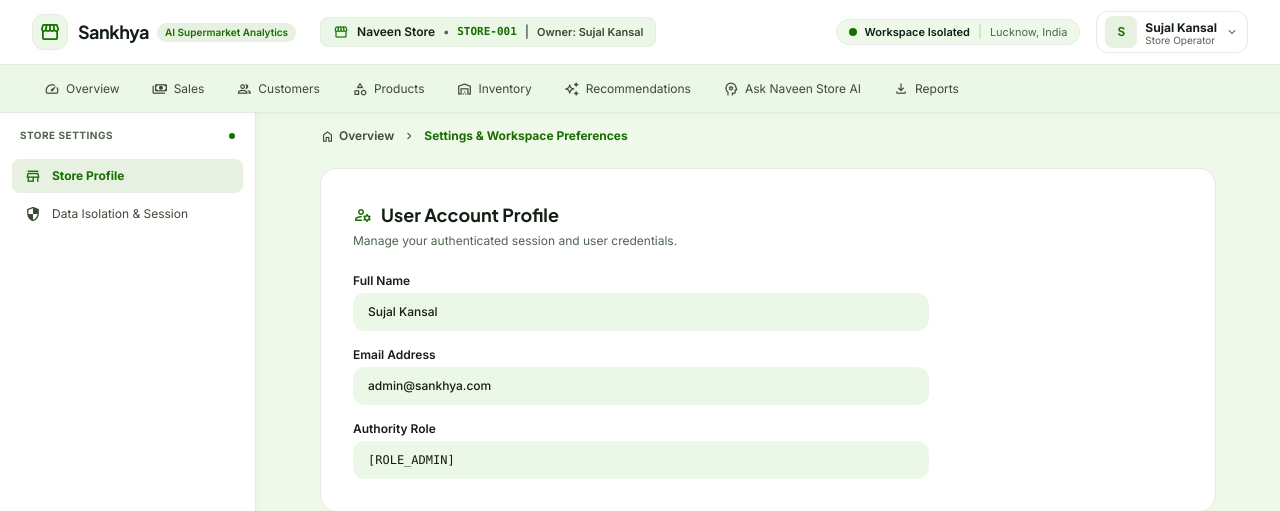
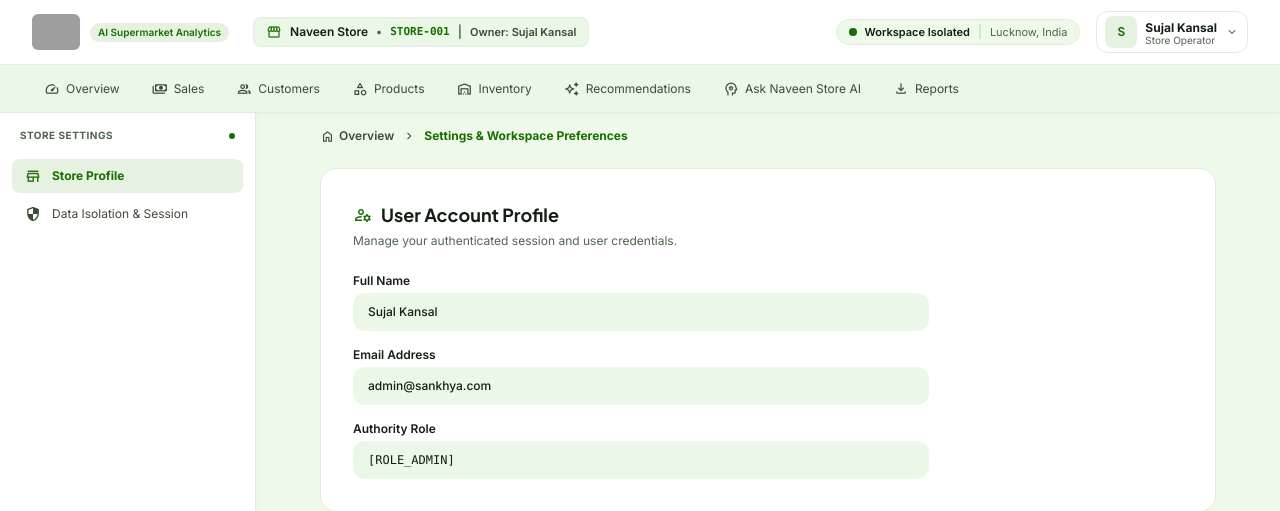
Before and after one commit to Sujalkan07/Sankhya, a Spring Boot app: page /settings in a window 1280 px wide. Shown: the top 511 px of the page. Run offline with Spring Boot 4, Linux system fonts and the light colour scheme; a user stored in the database is signed in; data comes from the database, SQL or seed files in the repository; some of the project's set-up classes (security, data sources, template engines, error pages and the like) are left out, and stand-ins take their place; some libraries are stand-ins or nearby versions; grey boxes are pictures that could not be loaded.

Commit message:
Logo changed

```diff
--- a/src/main/resources/templates/fragments/topbar.html
+++ b/src/main/resources/templates/fragments/topbar.html
@@ -16,15 +16,10 @@
 
             <!-- Brand Logo -->
             <a th:href="@{/dashboard}" class="flex items-center gap-2.5">
-                <div class="w-9 h-9 rounded-xl bg-surface-container-low border border-[#E7E9E3] p-1.5 flex items-center justify-center text-primary shadow-xs">
-                    <span class="material-symbols-outlined text-[22px]">storefront</span>
-                </div>
-                <div class="flex items-center gap-2">
-                    <span class="font-headline font-bold text-lg text-on-surface tracking-tight leading-none">Sankhya</span>
-                    <span class="hidden sm:inline-block px-2 py-0.5 rounded-full bg-surface-container text-primary font-semibold text-[10px]">
-                        AI Supermarket Analytics
-                    </span>
-                </div>
+                <img th:src="@{/images/sankhya-logo.jpg}" alt="Sankhya" class="h-9 w-auto object-contain rounded-md" />
+                <span class="hidden sm:inline-block px-2 py-0.5 rounded-full bg-surface-container text-primary font-semibold text-[10px]">
+                    AI Supermarket Analytics
+                </span>
             </a>
 
             <!-- Single-Store Naveen Store Context Badge -->
```
Also changed, not shown: src/main/resources/templates/auth/login.html (+1 -7 lines), src/main/resources/templates/auth/register.html (+1 -7 lines), src/main/resources/static/images/sankhya-logo.jpg (added).
